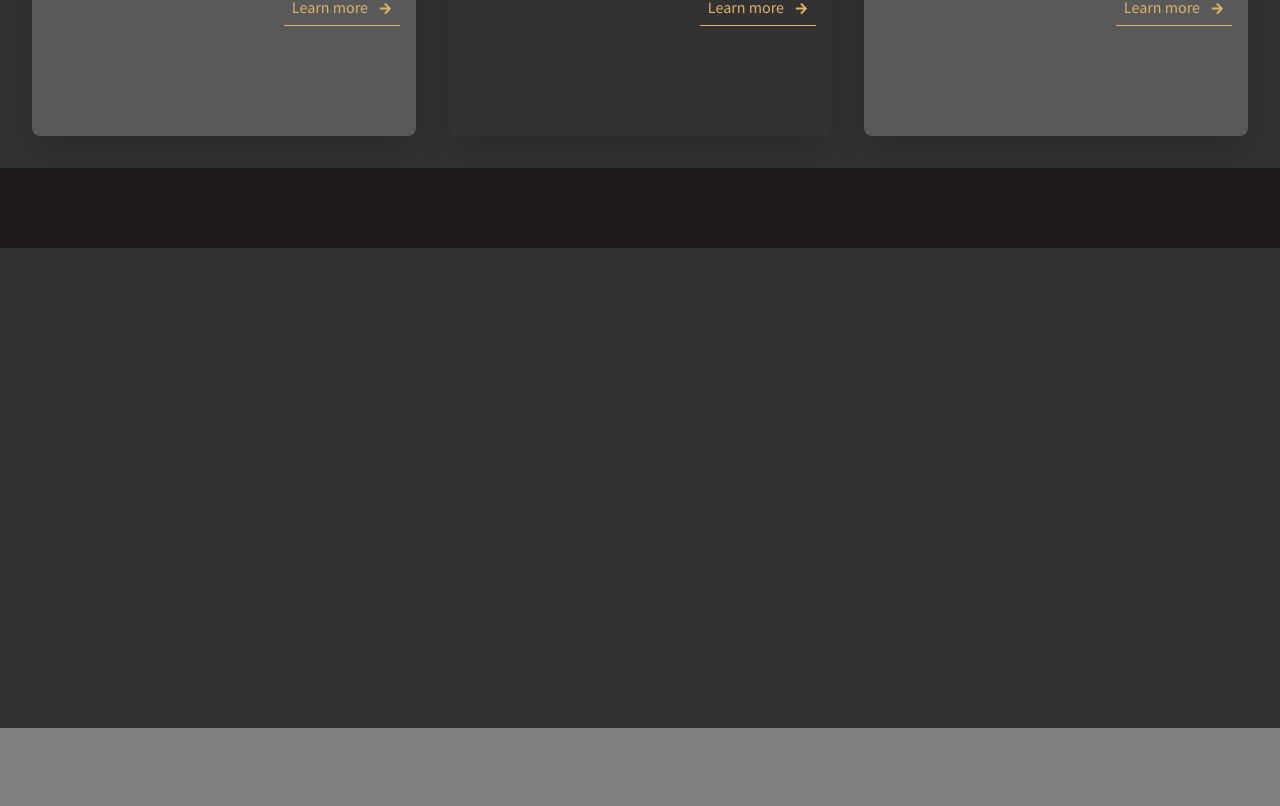
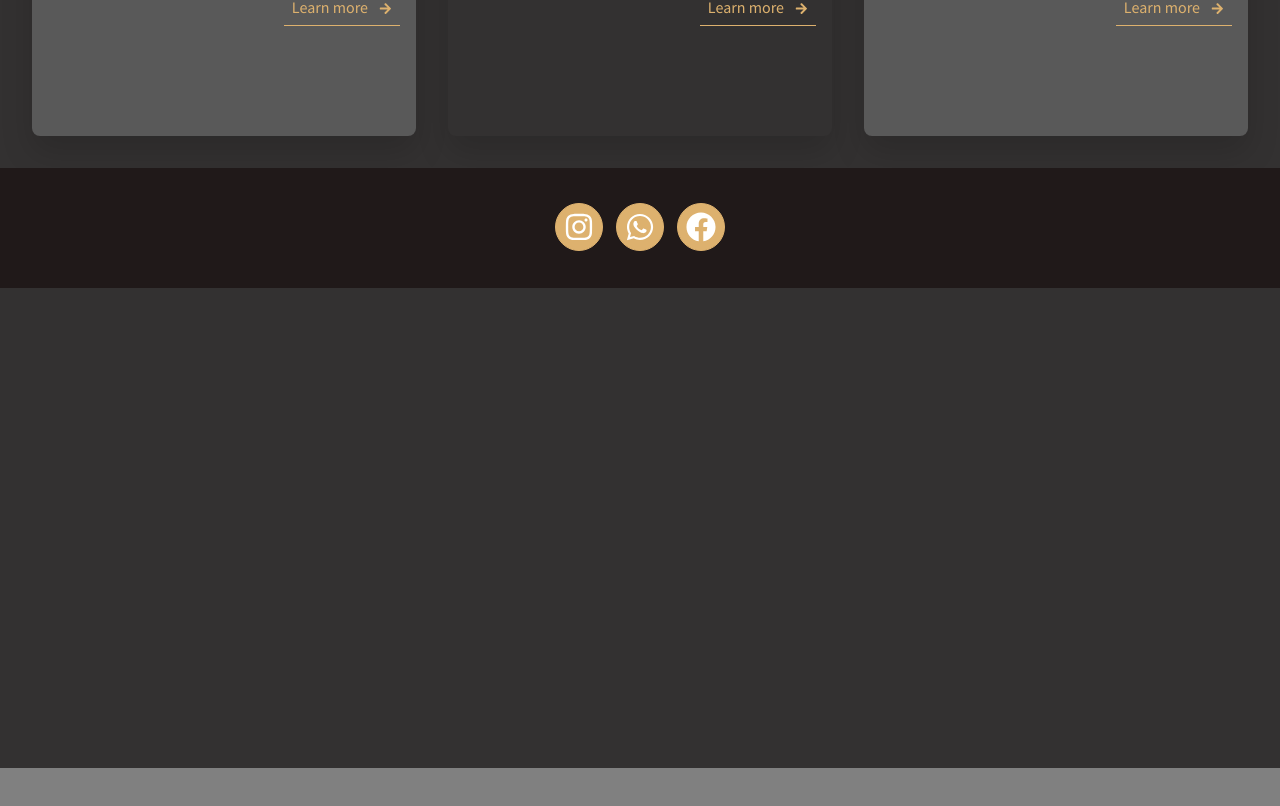
Before and after one commit to Danykesia/advocacia-project, a Vue app: page / in a window 1280 px wide. Shown: the part 1416-2222 px from the top of the page. Built offline with nearby package versions, Linux system fonts and the light colour scheme.

Commit message:
social media completed

```diff
--- a/src/components/SocialMedia.vue
+++ b/src/components/SocialMedia.vue
@@ -1,3 +1,33 @@
 <template>
-  <div class="social-media"></div>
+  <div class="social-media">
+    <a href="#"><font-awesome-icon :icon="['fab', 'instagram']" class="animation social-icon"/></a>
+    <a href="#"><font-awesome-icon :icon="['fab', 'whatsapp']" class="animation social-icon"/></a>
+    <a href="#"><font-awesome-icon :icon="['fab', 'facebook']" class="animation social-icon"/></a>
+  </div>
 </template>
+
+<style lang="scss" scoped>
+.social-media {
+  display: flex;
+  align-items: center;
+  justify-content: center;
+}
+
+.social-icon {
+  border: 1px solid #ddb16e;
+  background-color: #ddb16e;
+  color: #ffffff;
+  font-size: 1rem;
+  height: 48px;
+  width: 48px;
+  border-radius: 50%;
+  padding: .5rem;
+  margin: 0 .4rem;
+}
+
+.animation:hover {
+  -webkit-transform: scale(0.9);
+  -ms-transform: scale(0.9);
+  transform: scale(0.9);
+}
+</style>
--- a/src/main.js
+++ b/src/main.js
@@ -12,7 +12,13 @@ import {
   faCube,
 }
   from '@fortawesome/free-solid-svg-icons';
-import { faInstagram, faFacebook, faTwitter } from '@fortawesome/free-brands-svg-icons';
+import {
+  faInstagram,
+  faFacebook,
+  faTwitter,
+  faWhatsapp,
+}
+  from '@fortawesome/free-brands-svg-icons';
 import { FontAwesomeIcon } from '@fortawesome/vue-fontawesome';
 import Vue from 'vue';
 import App from './App.vue';
@@ -22,7 +28,7 @@ import store from './store';
 
 library.add(faSearch, faChevronRight, faHouseDamage, faInstagram,
   faFacebook, faTwitter, faHome, faWarehouse, faBalanceScale,
-  faArrowRight, faBriefcase, faGavel, faCube);
+  faArrowRight, faBriefcase, faGavel, faCube, faWhatsapp);
 
 Vue.component('font-awesome-icon', FontAwesomeIcon);
 
--- a/src/views/Home.vue
+++ b/src/views/Home.vue
@@ -46,7 +46,7 @@ export default {
 .grid-container {
   display: grid;
   grid-template-columns: 1fr;
-  grid-template-rows:  100vh 28vh 70vh 10vh 60vh 40vh;
+  grid-template-rows:  100vh 28vh 70vh 15vh 60vh 40vh;
 }
 
 .slide {
@@ -69,7 +69,7 @@ export default {
 
 .social-media {
   background-color: #201919;
-  height: 10vh;
+  height: 15vh;
   grid-row: 4/5;
 }
 
```
